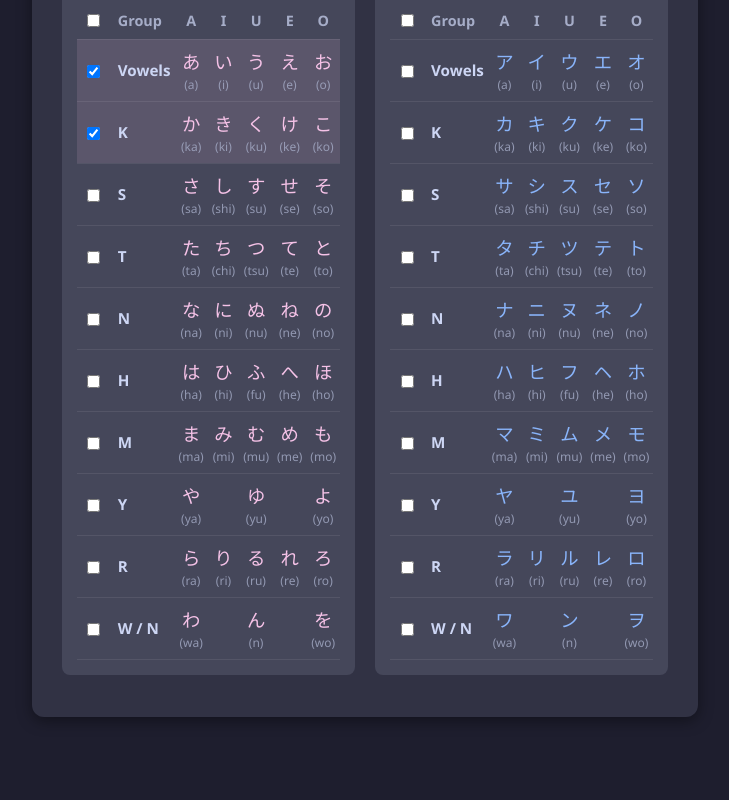
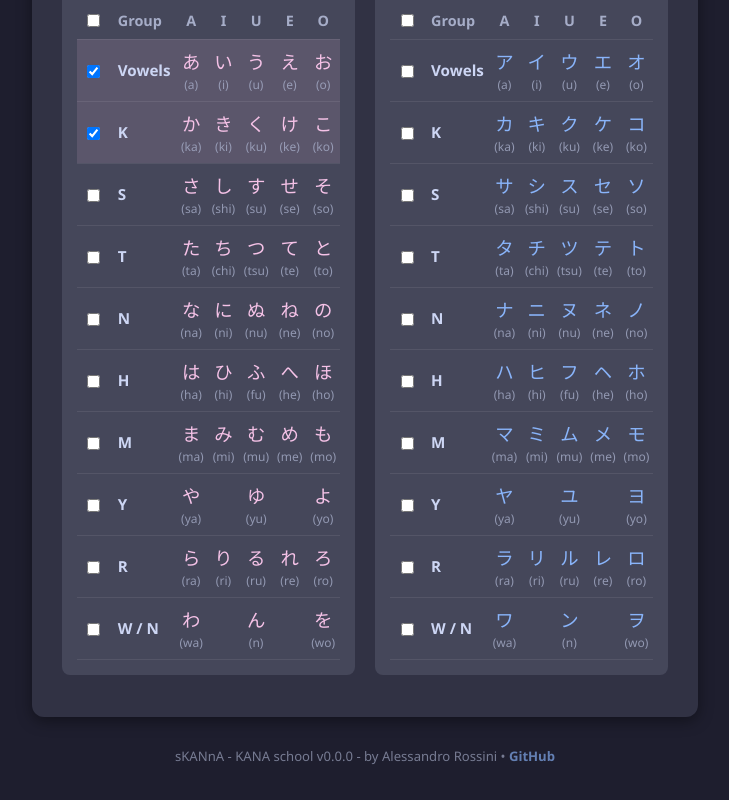
Before and after one commit to RMantis/skanna, a React (Vite) app: page / in a window 1280 px wide. Shown: the part 482-1282 px from the top of the page, without its empty margins (275-1004 px from the left). Before the commit the page ends 1219 px from the top, so only its background shows below. Built offline with nearby package versions, Linux system fonts and the light colour scheme; a web font is replaced by a local one.

Commit message:
style: add small layout footer with version, author name and GitHub link

```diff
--- a/src/App.tsx
+++ b/src/App.tsx
@@ -4,6 +4,7 @@
 import { QuizScreen } from './components/QuizScreen';
 import { Language, translations } from './constants/translations';
 import { storageService, JapaneseFont } from './services/storageService';
+import packageJson from '../package.json';
 
 function App() {
   const [lang, setLang] = useState<Language>(storageService.loadLanguage());
@@ -195,6 +196,9 @@
           />
         )}
       </div>
+      <footer className="footer">
+        sKANnA - KANA school v{packageJson.version} - by Alessandro Rossini &bull; <a href="https://github.com/RMantis/skanna" target="_blank" rel="noopener noreferrer">GitHub</a>
+      </footer>
     </>
   );
 }
--- a/src/index.css
+++ b/src/index.css
@@ -554,3 +554,27 @@
 .mode-card.phrase-rk {
     --mode-accent: var(--btn-phrase-rk-bg);
 }
+
+.footer {
+    margin-top: 30px;
+    margin-bottom: 15px;
+    font-size: 0.82rem;
+    color: var(--subtext);
+    text-align: center;
+    opacity: 0.65;
+    transition: opacity 0.2s ease;
+}
+
+.footer:hover {
+    opacity: 1;
+}
+
+.footer a {
+    color: var(--primary-color);
+    text-decoration: none;
+    font-weight: 600;
+}
+
+.footer a:hover {
+    text-decoration: underline;
+}
```
